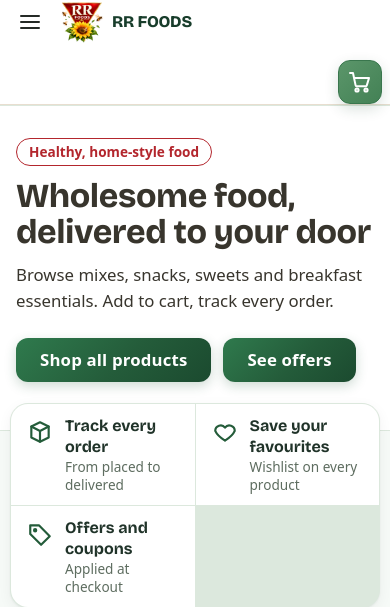
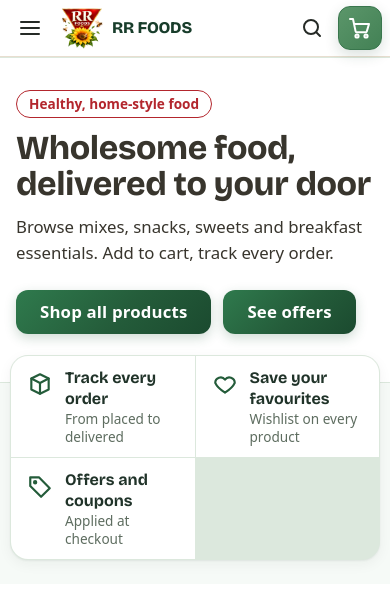
Before and after one commit to sureshs119065/RR-foods, a Flask app: page / in a window 390 px wide. Shown: the top 607 px of the page. Run offline with Flask 3, Linux system fonts and the light colour scheme; parts of the project's set-up code (start-up, migrations or seed data) failed here and were passed over; some libraries are stand-ins or nearby versions.

Commit message:
Update repository files and codes

```diff
--- /dev/null
+++ b/app/static/css/rr-foods-mobile-fix.css
@@ -0,0 +1,39 @@
+/* RR FOODS - mobile storefront alignment fix.
+   1) Header: keep menu, logo, search and cart on ONE row (no empty white band under the logo).
+   2) Breadcrumbs: vertically align every crumb. */
+@media (max-width: 900px) {
+  html[data-shop] .sh__row {
+    flex-wrap: nowrap !important;
+    align-items: center !important;
+    min-height: 56px !important;
+    padding-block: 0 !important;
+    row-gap: 0 !important;
+  }
+  html[data-shop] .sh__br,
+  html[data-shop] .sh__search { display: none !important; }
+  html[data-shop] .sh .brand { margin-right: auto !important; min-width: 0; overflow: hidden; }
+  html[data-shop] .sh__actions {
+    order: 0 !important;
+    flex: 0 0 auto !important;
+    width: auto !important;
+    margin: 0 0 0 auto !important;
+    justify-content: flex-end !important;
+    align-items: center !important;
+    gap: .25rem !important;
+  }
+  html[data-shop] .sh__searchbtn { display: inline-flex !important; }
+  html[data-shop] .sh__cart {
+    width: 44px !important;
+    height: 44px !important;
+    min-width: 44px !important;
+    padding: 0 !important;
+    border-radius: 12px !important;
+    justify-content: center !important;
+  }
+  html[data-shop] .sh__cart .sh__cart-t { display: none !important; }
+}
+
+/* Breadcrumbs: link and plain-text crumbs share one centre line */
+html[data-shop] .crumbs ol { align-items: center !important; row-gap: 0; }
+html[data-shop] .crumbs li { display: inline-flex; align-items: center; min-height: 2.75rem; }
+html[data-shop] .crumbs li + li::before { line-height: 1; }
--- a/app/templates/shop/layout.html
+++ b/app/templates/shop/layout.html
@@ -8,6 +8,7 @@
   <link rel="apple-touch-icon" href="{{ url_for('static', filename='img/rr-foods-icon-192.png') }}">
   <link rel="stylesheet" href="{{ url_for('static', filename='css/shop.css') }}">
 <link rel="stylesheet" href="{{ url_for('static', filename='css/rr-foods-design.css') }}">
+<link rel="stylesheet" href="{{ url_for('static', filename='css/rr-foods-mobile-fix.css') }}">
   {% block head_extra %}{% endblock %}
   <script src="{{ url_for('static', filename='js/theme.js') }}"></script>
   <link rel="preload" href="{{ url_for('static', filename='fonts/bricolage-latin.woff2') }}" as="font" type="font/woff2" crossorigin>
```
Also changed, not shown: RENDER-DEPLOY.md (+3 -0 lines), reset_password.py (added, +20 -0 lines).
